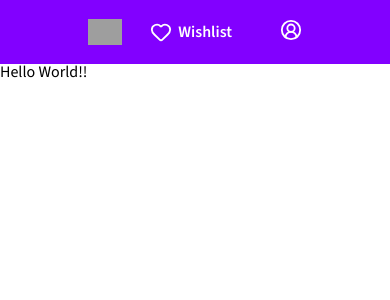
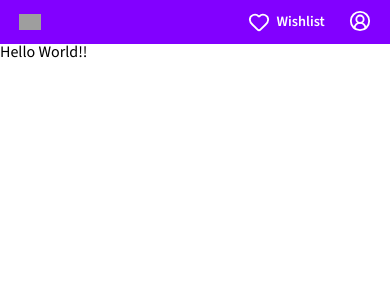
Before and after one commit to leafarpontes/ecommerce-wishlist, a React app in the folder frontend/: page / in a window 390 px wide. Shown: the top 300 px of the page. Built offline with nearby package versions, Linux system fonts and the light colour scheme; grey boxes are pictures that could not be loaded; the HTML template or start-up script is replaced by a standard one.

Commit message:
style: add responsive design to Header for mobile

```diff
--- a/frontend/src/components/Header/Header.module.css
+++ b/frontend/src/components/Header/Header.module.css
@@ -86,3 +86,25 @@
   border-bottom-left-radius: 0.5rem;
   border-bottom-right-radius: 0.5rem;
 }
+
+@media (max-width: 480px) {
+  .header {
+    padding: 0.6rem 1.2rem;
+  }
+
+  .logo {
+    height: 1rem;
+  }
+
+  .header-options {
+    gap: 1.5rem;
+  }
+
+  .dropdown-content {
+    margin-right: -0.52rem;
+  }
+
+  .wishlist-text {
+    font-size: 0.9rem;
+  }
+}
```
